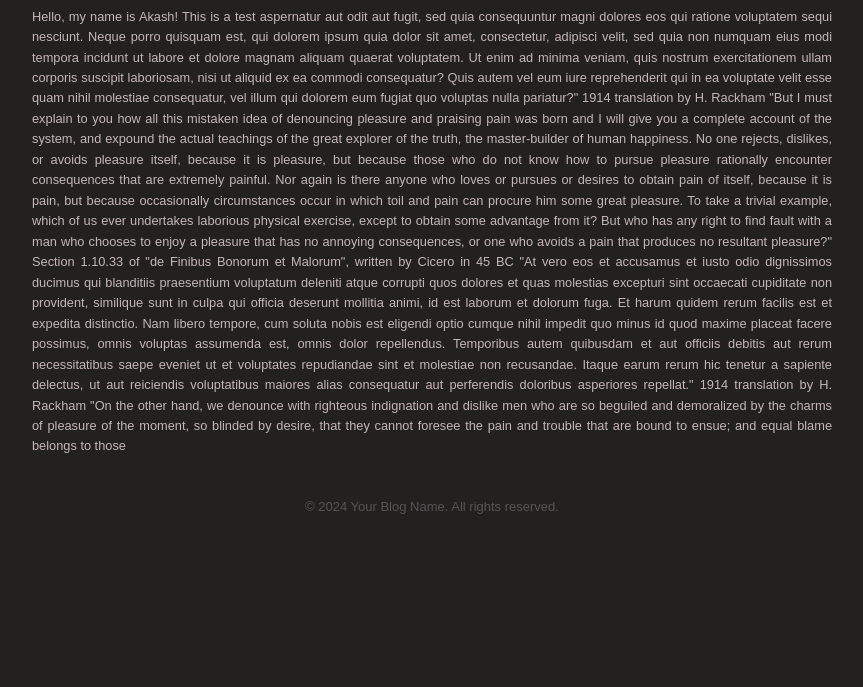
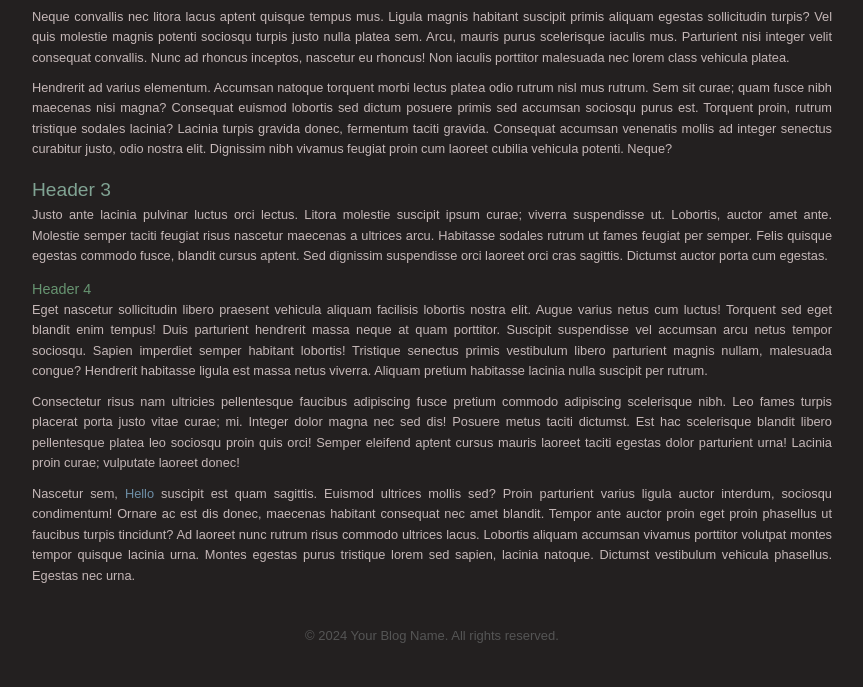
Before and after one commit to GitAkash/blog, a plain HTML site: page posts/post1.html in a window 1280 px wide. Shown: the part 184-871 px from the top of the page, without its empty margins (208-1071 px from the left). Before the commit the page ends 800 px from the top, so only its background shows below. Drawn offline with Linux system fonts and the light colour scheme.

Commit message:
Making css better

```diff
--- a/posts/post1.html
+++ b/posts/post1.html
@@ -24,16 +24,27 @@
         <article>
             <h2>My First Blog</h2>
             <span>Published on: January 14, 2024</span>
-            <p>Hello, my name is Akash! This is a test aspernatur aut odit aut fugit, sed quia consequuntur magni dolores eos qui ratione voluptatem sequi nesciunt. Neque porro quisquam est, qui dolorem ipsum quia dolor sit amet, consectetur, adipisci velit, sed quia non numquam eius modi tempora incidunt ut labore et dolore magnam aliquam quaerat voluptatem. Ut enim ad minima veniam, quis nostrum exercitationem ullam corporis suscipit laboriosam, nisi ut aliquid ex ea commodi consequatur? Quis autem vel eum iure reprehenderit qui in ea voluptate velit esse quam nihil molestiae consequatur, vel illum qui dolorem eum fugiat quo voluptas nulla pariatur?"
-                1914 translation by H. Rackham
+            <p>
+                Neque convallis nec litora lacus aptent quisque tempus mus. Ligula magnis habitant suscipit primis aliquam egestas sollicitudin turpis? Vel quis molestie magnis potenti sociosqu turpis justo nulla platea sem. Arcu, mauris purus scelerisque iaculis mus. Parturient nisi integer velit consequat convallis. Nunc ad rhoncus inceptos, nascetur eu rhoncus! Non iaculis porttitor malesuada nec lorem class vehicula platea.
+                </p>
+                <p>
+                Hendrerit ad varius elementum. Accumsan natoque torquent morbi lectus platea odio rutrum nisl mus rutrum. Sem sit curae; quam fusce nibh maecenas nisi magna? Consequat euismod lobortis sed dictum posuere primis sed accumsan sociosqu purus est. Torquent proin, rutrum tristique sodales lacinia? Lacinia turpis gravida donec, fermentum taciti gravida. Consequat accumsan venenatis mollis ad integer senectus curabitur justo, odio nostra elit. Dignissim nibh vivamus feugiat proin cum laoreet cubilia vehicula potenti. Neque?
+                </p>
+                <h3>Header 3</h3>
+                <p>
+                Justo ante lacinia pulvinar luctus orci lectus. Litora molestie suscipit ipsum curae; viverra suspendisse ut. Lobortis, auctor amet ante. Molestie semper taciti feugiat risus nascetur maecenas a ultrices arcu. Habitasse sodales rutrum ut fames feugiat per semper. Felis quisque egestas commodo fusce, blandit cursus aptent. Sed dignissim suspendisse orci laoreet orci cras sagittis. Dictumst auctor porta cum egestas.
+                </p>
+                <h4>Header 4</h4>
+                <p>
+                Eget nascetur sollicitudin libero praesent vehicula aliquam facilisis lobortis nostra elit. Augue varius netus cum luctus! Torquent sed eget blandit enim tempus! Duis parturient hendrerit massa neque at quam porttitor. Suscipit suspendisse vel accumsan arcu netus tempor sociosqu. Sapien imperdiet semper habitant lobortis! Tristique senectus primis vestibulum libero parturient magnis nullam, malesuada congue? Hendrerit habitasse ligula est massa netus viverra. Aliquam pretium habitasse lacinia nulla suscipit per rutrum.
+                </p>
+                <p>
+                Consectetur risus nam ultricies pellentesque faucibus adipiscing fusce pretium commodo adipiscing scelerisque nibh. Leo fames turpis placerat porta justo vitae curae; mi. Integer dolor magna nec sed dis! Posuere metus taciti dictumst. Est hac scelerisque blandit libero pellentesque platea leo sociosqu proin quis orci! Semper eleifend aptent cursus mauris laoreet taciti egestas dolor parturient urna! Lacinia proin curae; vulputate laoreet donec!
+                </p>
+                <p>
+                Nascetur sem, <a href="https://www.youtube.com/watch?v=dQw4w9WgXcQ">Hello </a>suscipit est quam sagittis. Euismod ultrices mollis sed? Proin parturient varius ligula auctor interdum, sociosqu condimentum! Ornare ac est dis donec, maecenas habitant consequat nec amet blandit. Tempor ante auctor proin eget proin phasellus ut faucibus turpis tincidunt? Ad laoreet nunc rutrum risus commodo ultrices lacus. Lobortis aliquam accumsan vivamus porttitor volutpat montes tempor quisque lacinia urna. Montes egestas purus tristique lorem sed sapien, lacinia natoque. Dictumst vestibulum vehicula phasellus. Egestas nec urna.
+                </p>
 
-                "But I must explain to you how all this mistaken idea of denouncing pleasure and praising pain was born and I will give you a complete account of the system, and expound the actual teachings of the great explorer of the truth, the master-builder of human happiness. No one rejects, dislikes, or avoids pleasure itself, because it is pleasure, but because those who do not know how to pursue pleasure rationally encounter consequences that are extremely painful. Nor again is there anyone who loves or pursues or desires to obtain pain of itself, because it is pain, but because occasionally circumstances occur in which toil and pain can procure him some great pleasure. To take a trivial example, which of us ever undertakes laborious physical exercise, except to obtain some advantage from it? But who has any right to find fault with a man who chooses to enjoy a pleasure that has no annoying consequences, or one who avoids a pain that produces no resultant pleasure?"
-                Section 1.10.33 of "de Finibus Bonorum et Malorum", written by Cicero in 45 BC
-
-                "At vero eos et accusamus et iusto odio dignissimos ducimus qui blanditiis praesentium voluptatum deleniti atque corrupti quos dolores et quas molestias excepturi sint occaecati cupiditate non provident, similique sunt in culpa qui officia deserunt mollitia animi, id est laborum et dolorum fuga. Et harum quidem rerum facilis est et expedita distinctio. Nam libero tempore, cum soluta nobis est eligendi optio cumque nihil impedit quo minus id quod maxime placeat facere possimus, omnis voluptas assumenda est, omnis dolor repellendus. Temporibus autem quibusdam et aut officiis debitis aut rerum necessitatibus saepe eveniet ut et voluptates repudiandae sint et molestiae non recusandae. Itaque earum rerum hic tenetur a sapiente delectus, ut aut reiciendis voluptatibus maiores alias consequatur aut perferendis doloribus asperiores repellat."
-                1914 translation by H. Rackham
-
-                "On the other hand, we denounce with righteous indignation and dislike men who are so beguiled and demoralized by the charms of pleasure of the moment, so blinded by desire, that they cannot foresee the pain and trouble that are bound to ensue; and equal blame belongs to those</p>
         </article>
     </main>
 
--- a/styles.css
+++ b/styles.css
@@ -100,11 +100,6 @@ h2 {
     color: #C8AD55;
 }
 
-p.published-date {
-    margin-top: 5px; /* Adjust the margin as needed */
-    color: #888; /* Optional: Adjust the color */
-}
-
 a {
     text-decoration: none; /* Remove underlining */
     color: #3E92CC; /* Change the color to your preference */
@@ -112,7 +107,7 @@ a {
 
 }
 
-a.header {
+.header {
     color: #ddab22 !important;
     font-size: 2rem;
 }
@@ -124,21 +119,6 @@ span {
     margin-bottom: 10px;
     display: block;
 }
-
-
-
-
-
-
-
-
-
-
-
-
-
-
-
 
 
 
@@ -155,6 +135,12 @@ span {
     text-align: justify;
     color: #c5b7b7;
     font-size: 0.8rem;
+    margin-bottom: 10px;
+}
+
+.post main p a{
+    color: #6e8fa7;
+    font-size: 0.8rem;
 }
 
 .post footer {
@@ -168,13 +154,22 @@ span {
 
 .post h2 {
     margin-bottom: 5px; /* Adjust the margin as needed */
-    color: #71962d;
+    color: #267916;
     font-size: 1.5rem;
 }
 
 .post h3 {
-    margin-bottom: 5px; /* Adjust the margin as needed */
-    color: #3f8a80;
+    color: #80a393;
+    padding-bottom: 6px;
+    padding-top: 10px;
+    font-size: 1.2rem;
+}
+
+.post h4 {
+    color: #679471;
+    padding-bottom: 3px;
+    padding-top: 6px;
+    font-size: 0.9rem;
 }
 
 
```
